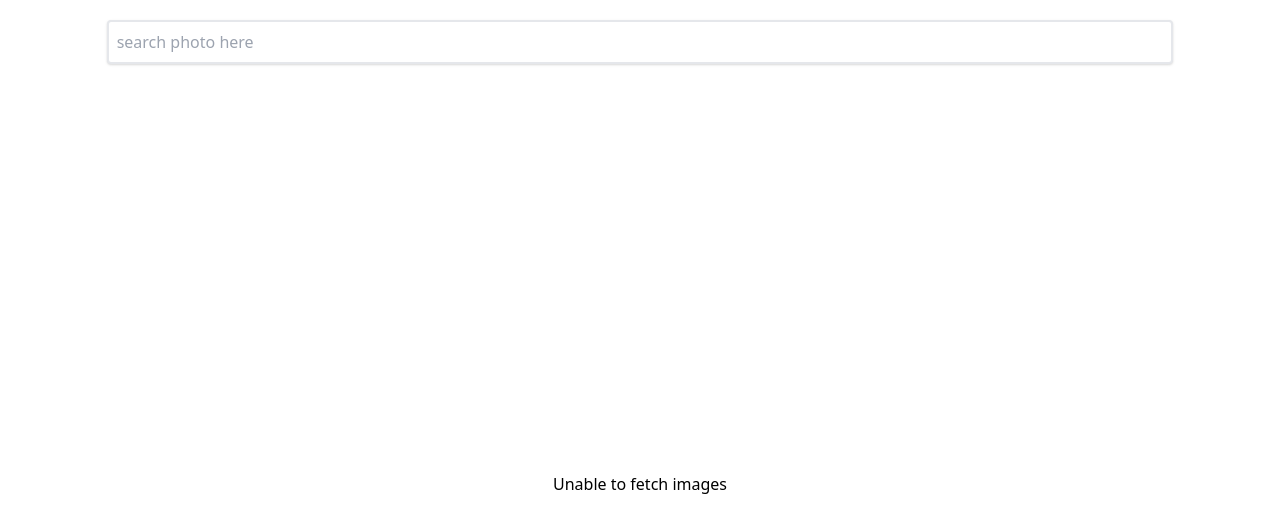
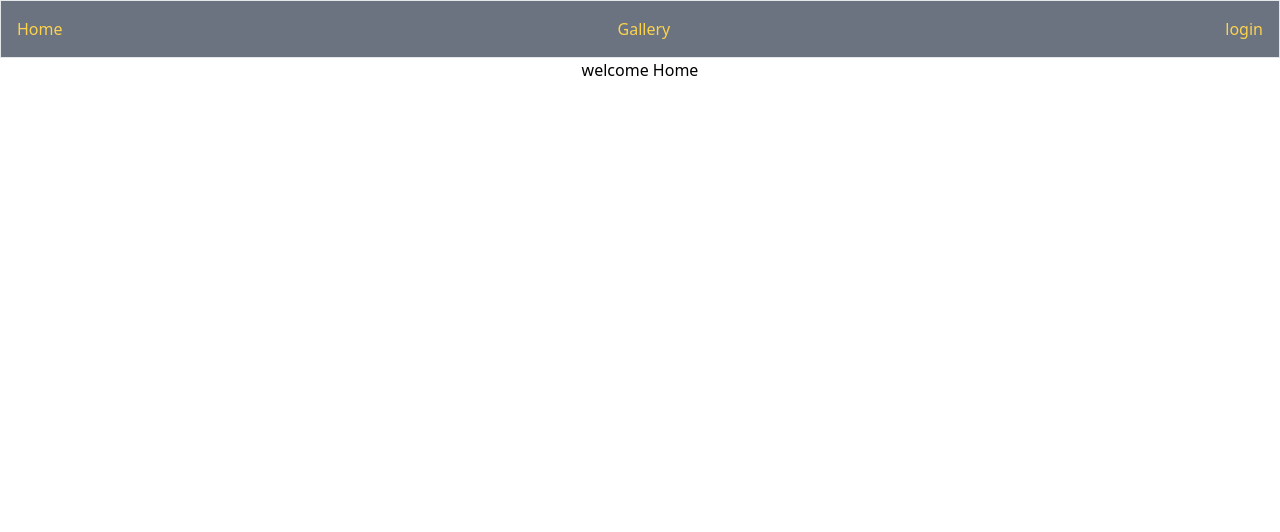
Before and after one commit to RahulRaj352001/iamge_carrior_with_React, a React (Create React App) app: page / in a window 1280 px wide. Shown: the top 532 px of the page. Built offline with nearby package versions, Linux system fonts and the light colour scheme; no server answers.

Commit message:
react routing

```diff
--- a/package.json
+++ b/package.json
@@ -11,6 +11,7 @@
     "react": "^17.0.2",
     "react-dom": "^17.0.2",
     "react-infinite-scroll-component": "^6.1.0",
+    "react-router-dom": "^5.2.0",
     "react-scripts": "4.0.3",
     "web-vitals": "^1.0.1"
   },
--- a/src/App.js
+++ b/src/App.js
@@ -1,21 +1,21 @@
 import React from "react";
-import Images from "./components/Images";
 import "./css/style.css";
+import { BrowserRouter as Router, Switch, Route } from "react-router-dom";
 
-
+import Routes from "./utils/Routes";
+import Header from "./components/Header";
 
 export default function App(props) {
-
-
-
   return (
-    <section className="flex justify-center">
-      <div className="w-10/12">
-        <div className=" text-center">
-
-         <Images/>
-        </div>
-      </div>
-    </section>
+    <Router>
+       <Header/>
+      <Switch>
+        {Routes.map((route,index) => (
+          <Route key={index} path={route.path} exact={route.exact}>
+            {route.component}
+          </Route>
+        ))}
+      </Switch>
+    </Router>
   );
 }
--- /dev/null
+++ b/src/components/Header.js
@@ -0,0 +1,21 @@
+import React from 'react'
+import{Link} from "react-router-dom"
+export default function Header() {
+    return (
+        <nav>
+        <div className=" border  bg-gray-500 text-yellow-300">
+        <ul className="flex  justify-between m-2 ">
+            <li className="p-2 left-2 font-medium" >
+              <Link to="/">Home</Link>
+            </li>
+            <li  className="p-2 left-2 font-medium" >
+              <Link to="/gallery">Gallery</Link>
+            </li>
+            <li className="p-2 left-2 font-medium" >
+              <Link to="/login">login</Link>
+            </li>
+          </ul>
+        </div>
+        </nav>
+    )
+}
--- /dev/null
+++ b/src/pages/Gallery.js
@@ -0,0 +1,13 @@
+import React from 'react'
+import Images from '../components/Images'
+
+export default function Gallery() {
+    return    <section className="flex justify-center">
+    <div className="w-10/12">
+      <div className=" text-center">
+        <Images />
+      </div>
+    </div>
+  </section>
+
+}
--- /dev/null
+++ b/src/pages/Home.js
@@ -0,0 +1,11 @@
+import React from 'react'
+
+export default function Home() {
+    return    <section className="flex justify-center">
+    <div className="w-10/12">
+      <div className=" text-center">
+        welcome Home
+      </div>
+    </div>
+  </section>
+}
--- /dev/null
+++ b/src/pages/Login.js
@@ -0,0 +1,45 @@
+import React from "react";
+
+export default function Login() {
+    function handleForm(e) {
+        e.preventDefault();
+        console.log("done");
+    }
+  return (
+    <section className="flex justify-center">
+      <div className="flex h-screen w-1/2 bg-gray-100">
+        <div className="m-auto w-full text-white flex flex-wrap justify-center shadow-lg rounded-lg bg-gradient-to-br from-indigo-900 to-indigo-400">
+          <form className="m-2 w-10/12" onClick={handleForm}>
+            <h1 className="w-full text-4xl tracking-widest text-center my-6">
+              Login
+            </h1>
+            <div className="w-full my-6">
+              <input
+                type="email"
+                className="p-2 rounded shadow w-full text-black"
+                placeholder="Email or Username"
+                name="email"
+              />
+            </div>
+            <div className="w-full my-6">
+              <input
+                type="password"
+                className="p-2 rounded shadow w-full text-black"
+                placeholder="password"
+                name="password"
+              />
+            </div>
+            <div className="w-full my-8">
+              <button
+                type="submit"
+                className="p-2 rounded shadow w-full bg-gradient-to-tr from-yellow-600 to-yellow-200 text-black"
+              >
+                Login
+              </button>
+            </div>
+          </form>
+        </div>
+      </div>
+    </section>
+  );
+}
--- /dev/null
+++ b/src/utils/Routes.js
@@ -0,0 +1,23 @@
+import React from "react";
+import Gallery from "../pages/Gallery";
+import Home from "../pages/Home";
+import Login from "../pages/Login";
+
+
+export default  [
+  {
+    path: "/",
+    exact: true,
+    component:()=> <Home />,
+  },
+  {
+    path: "/gallery",
+    exact: true,
+    component:() => <Gallery />,
+  },
+  {
+    path: "/login",
+    exact: true,
+    component:()=> <Login />,
+  }
+]
--- a/src/utils/hooks/useDebounce.js
+++ b/src/utils/hooks/useDebounce.js
@@ -1,4 +1,4 @@
-import React, { useState } from "react";
+import  { useState } from "react";
 
 export default function useDebounce() {
   const [typingtimeout, settypingtimeout] = useState("");
```
Also changed, not shown: 2 other files (tests, documents, lock files or other folders).
